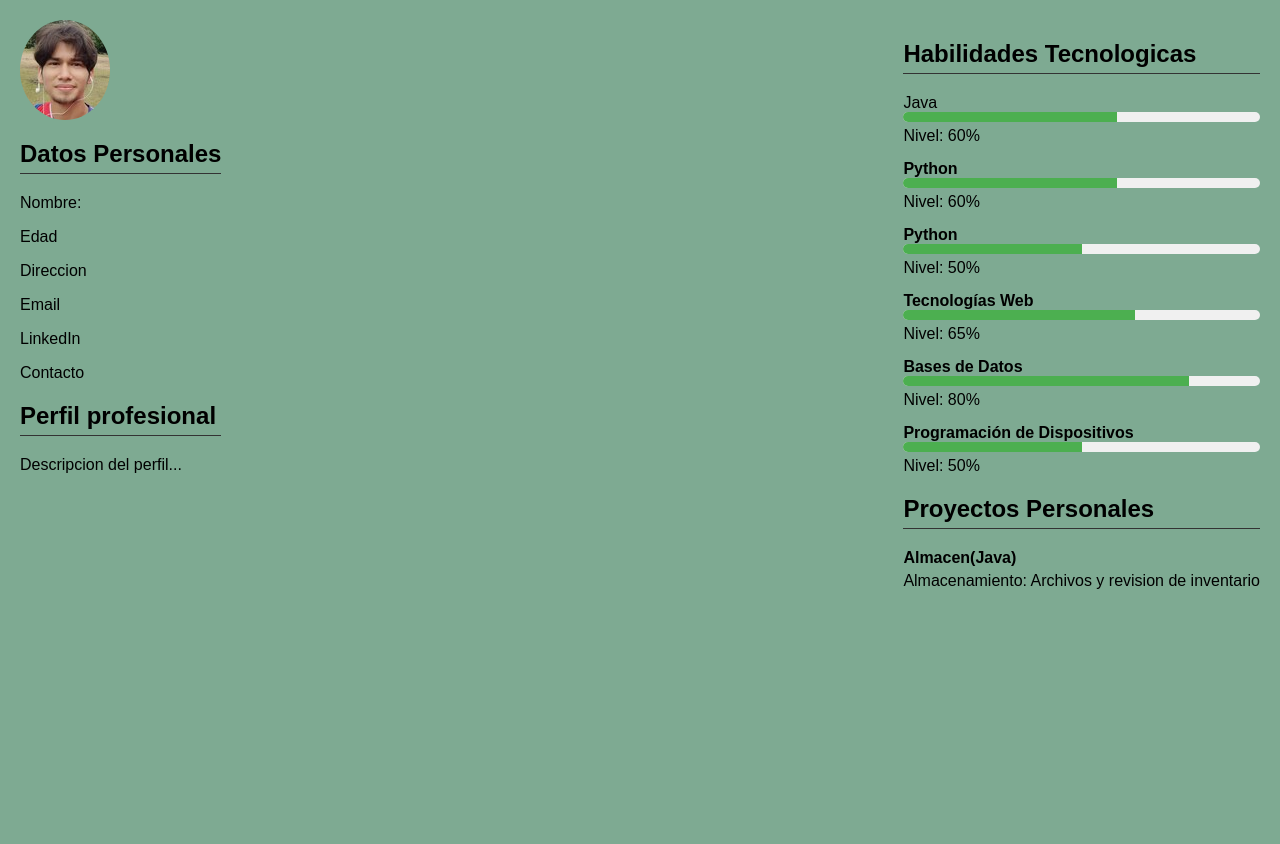
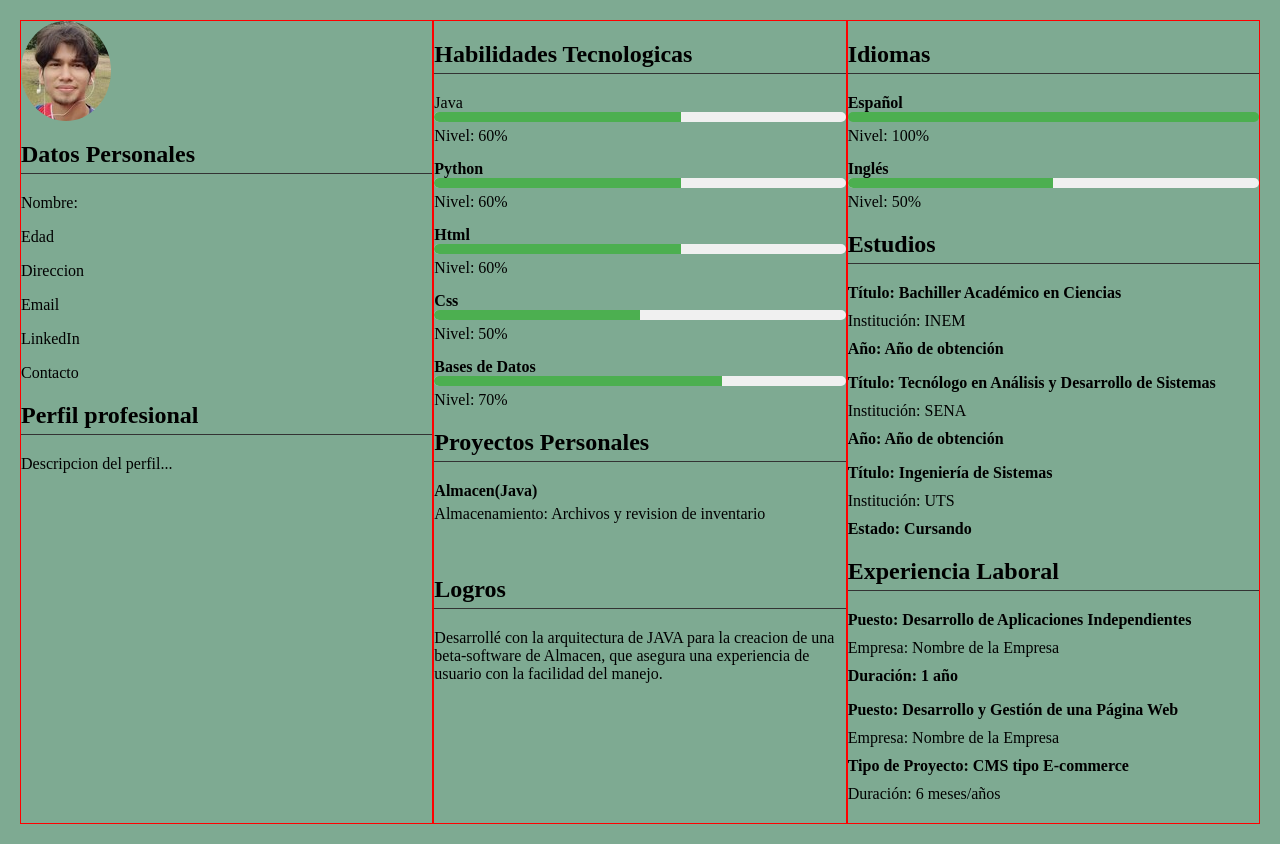
Before and after one commit to YaelCano/YaelCano-HJ_responsive, a plain HTML site: page index.html in a window 1280 px wide. Before the commit the page ends 800 px from the top, so only its background shows below. Drawn offline with Linux system fonts and the light colour scheme.

Commit message:
Actulizacion

```diff
--- a/css/main.css
+++ b/css/main.css
@@ -27,7 +27,9 @@ ul li {
     font-weight: bold;
 }
 
+@media (min-width: 768px) {
 
+}
 .foto{
     border-radius: 50%;
     overflow: hidden;
@@ -48,28 +50,23 @@ ul li {
 
 @import url('https://fonts.googleapis.com/css2?family=Poppins:wght@300&display=swap');
 
-
-body {
-    font-family: 'Poppins', sans-serif;
-}
-
-body {
-    font-family: Arial, sans-serif;
-    margin: 0;
-    padding: 0;
-}
-
 .container {
     display: flex;
     justify-content: space-between;
     margin: 20px;
 }
 
-.columna1,
-.columna2,
-.columna3 {
+.column1{
     flex: 1;
-    margin: 10px;
+    border: 1px solid red;
+}
+.column2{
+    flex: 1;
+    border: 1px solid red;
+}
+.column3 {
+    flex: 1;
+    border: 1px solid red;
 }
 
 
--- a/index.html
+++ b/index.html
@@ -47,34 +47,26 @@
 
                     </li>
                     <li>
-                        <span class="habilidad-nombre">Python</span>
+                        <span class="habilidad-nombre">Html</span>
+                        <div class="progreso">
+                            <div class="barra-progreso" style="width: 60%;"></div>
+                        </div>
+                        <span class="habilidad-nivel">Nivel: 60%</span>
+                    </li>
+                    <li>
+                        <span class="habilidad-nombre">Css</span>
                         <div class="progreso">
                             <div class="barra-progreso" style="width: 50%;"></div>
                         </div>
                         <span class="habilidad-nivel">Nivel: 50%</span>
-                    </li>
-                    <li>
-                        <span class="habilidad-nombre">Tecnologías Web</span>
-                        <div class="progreso">
-                            <div class="barra-progreso" style="width: 65%;"></div>
-                        </div>
-                        <span class="habilidad-nivel">Nivel: 65%</span>
 
                     </li>
                     <li>
                         <span class="habilidad-nombre">Bases de Datos</span>
                         <div class="progreso">
-                            <div class="barra-progreso" style="width: 80%;"></div>
+                            <div class="barra-progreso" style="width: 70%;"></div>
                         </div>
-                        <span class="habilidad-nivel">Nivel: 80%</span>
-
-                    </li>
-                    <li>
-                        <span class="habilidad-nombre">Programación de Dispositivos</span>
-                        <div class="progreso">
-                            <div class="barra-progreso" style="width: 50%;"></div>
-                        </div>
-                        <span class="habilidad-nivel">Nivel: 50%</span>
+                        <span class="habilidad-nivel">Nivel: 70%</span>
 
                     </li>
                 </ul>
@@ -89,12 +81,65 @@
                     <br>
                 </ul>
             </div>
-
+            <div class="logros">
+                <h2>Logros</h2>
+                <p>Desarrollé con la arquitectura de JAVA para la creacion de una beta-software de Almacen, que asegura una experiencia de usuario con la facilidad del manejo.</p>
+            </div>
         </div>
+        <div class="column3">
+            <div class="idiomas">
+                <h2>Idiomas</h2>
+                <ul>
+                    <li>
+                        <span class="idioma-nombre">Español</span>
+                        <div class="progreso">
+                            <div class="barra-progreso" style="width: 100%;"></div>
+                        </div>
+                        <span class="idioma-nivel">Nivel: 100%</span>
+                    </li>
+                    <li>
+                        <span class="idioma-nombre">Inglés</span>
+                        <div class="progreso">
+                            <div class="barra-progreso" style="width: 50%;"></div>
+                        </div>
+                        <span class="idioma-nivel">Nivel: 50%</span>
+                    </li>
+                </ul>
+            </div>
+            <div class="estudios">
+                <h2>Estudios</h2>
+                <ul>
+                    <li>Título: Bachiller Académico en Ciencias</li>
+                    <li>Institución: INEM</li>
+                    <li>Año: Año de obtención</li>
+                </ul>
+                <ul>
+                    <li>Título: Tecnólogo en Análisis y Desarrollo de Sistemas</li>
+                    <li>Institución: SENA</li>
+                    <li>Año: Año de obtención</li>
+                </ul>
+                <ul>
+                    <li>Título: Ingeniería de Sistemas</li>
+                    <li>Institución: UTS</li>
+                    <li>Estado: Cursando</li>
+                </ul>
+            </div>
+            <div class="experiencia">
+                <h2>Experiencia Laboral</h2>
+                <ul>
+                    <li>Puesto: Desarrollo de Aplicaciones Independientes</li>
+                    <li>Empresa: Nombre de la Empresa</li>
+                    <li>Duración: 1 año</li>
+                </ul>
+                <ul>
+                    <li>Puesto: Desarrollo y Gestión de una Página Web</li>
+                    <li>Empresa: Nombre de la Empresa</li>
+                    <li>Tipo de Proyecto: CMS tipo E-commerce</li>
+                    <li>Duración: 6 meses/años</li>
                 </ul>
             </div>
         </div>
-
     </div>
 </body>
+
 </html>
```
